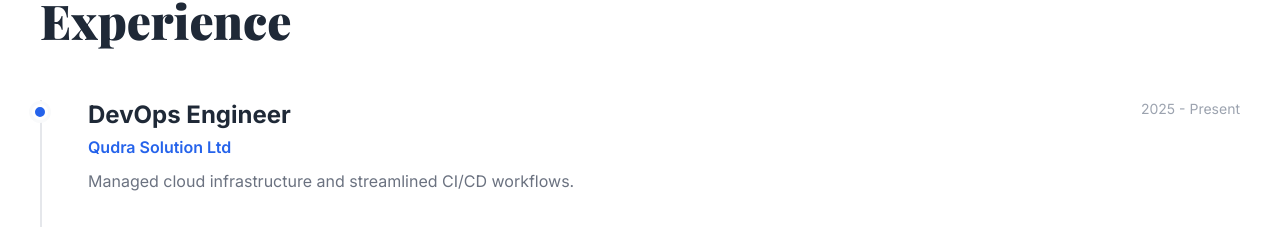
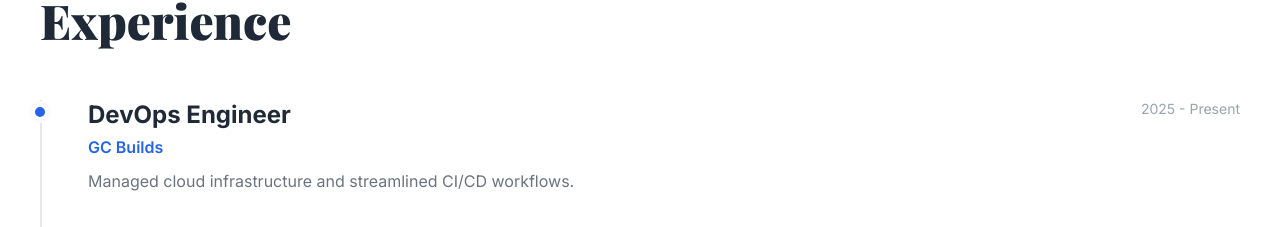
Before and after one commit to nshutifabrice09/portfolio, an Angular app: page / in a window 1280 px wide. Shown: the part 1520-1747 px from the top of the page. Built offline with nearby package versions, Linux system fonts and the light colour scheme.

Commit message:
update company name in experience section of portfolio

```diff
--- a/src/app/portfolio/portfolio.ts
+++ b/src/app/portfolio/portfolio.ts
@@ -67,7 +67,7 @@ export class Portfolio {
   experience = [
     {
       role: "DevOps Engineer",
-      company: "Qudra Solution Ltd",
+      company: "GC Builds",
       period: "2025 - Present",
       description: "Managed cloud infrastructure and streamlined CI/CD workflows."
     },
```
